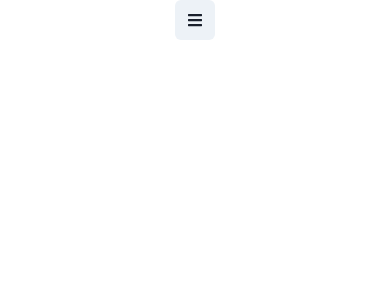
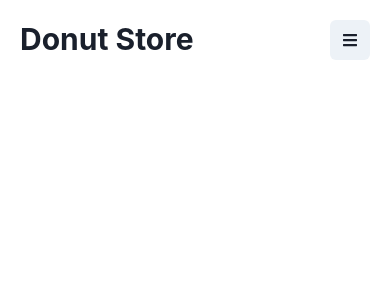
Before and after one commit to Brodypen/restaurant-page, a React (Create React App) app: page / in a window 390 px wide. Shown: the top 300 px of the page. Built offline with nearby package versions, Linux system fonts and the light colour scheme.

Commit message:
Add section files + mediaQuery

```diff
--- a/src/App.js
+++ b/src/App.js
@@ -1,18 +1,18 @@
 import React from 'react';
 import {
   ChakraProvider,
-  Box,
+  Flex,
   theme,
 } from '@chakra-ui/react';
-import HamburgerMenu from './components/HamburgerMenu';
+import TopNavBar from './components/TopNavBar';
 
 
 function App() {
   return (
     <ChakraProvider theme={theme}>
-      <Box textAlign="center" fontSize="xl">
-        <HamburgerMenu/>
-      </Box>
+      <Flex direction="column" justify="center" padding={5}>
+        <TopNavBar></TopNavBar>
+      </Flex>
     </ChakraProvider>
   );
 }
--- /dev/null
+++ b/src/components/TopNavBar.js
@@ -0,0 +1,16 @@
+import { Box, Flex, Heading } from '@chakra-ui/react'
+import { useMediaQuery } from '@chakra-ui/react'
+import React from 'react'
+import HamburgerMenu from './HamburgerMenu'
+
+const TopNavBar = () => {
+    const [isMobileSize] = useMediaQuery('(min-width: 480px)');
+  return (
+    <Flex justifyContent="space-between">
+    <Heading>Donut Store</Heading>
+    {isMobileSize? <Box></Box> : <HamburgerMenu/>}
+    </Flex>
+  )
+}
+
+export default TopNavBar
```
Also changed, not shown: src/components/NavMenu.js (added, +9 -0 lines), src/layouts/Contact.js (added), src/layouts/Home.js (added), src/layouts/Menu.js (added).
